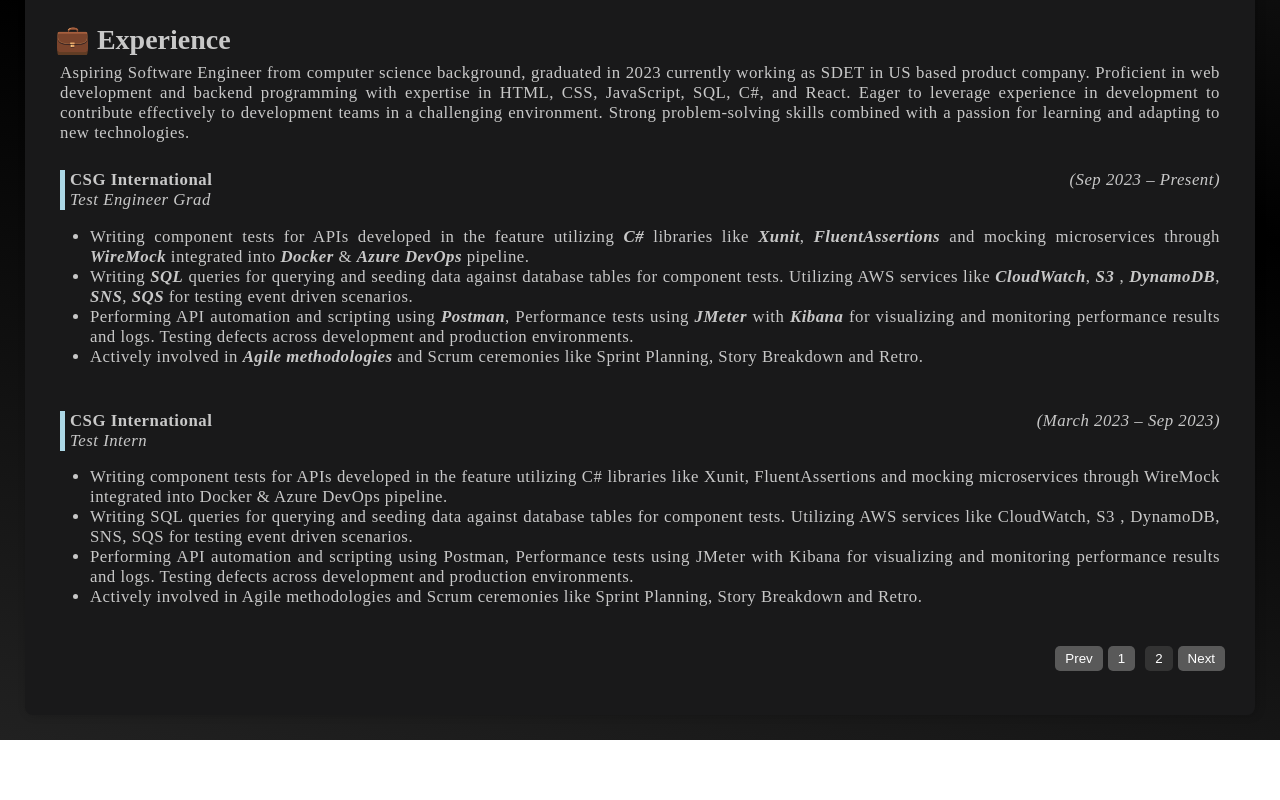
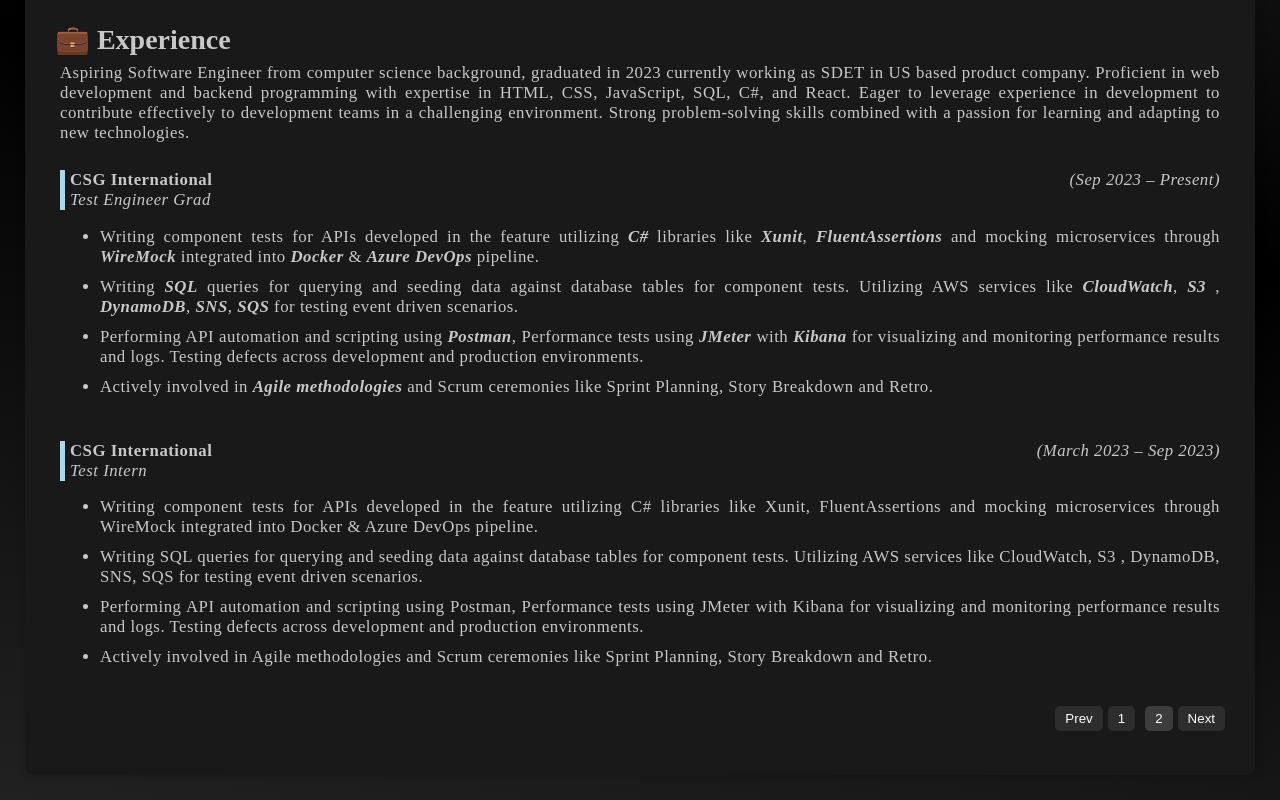
Before and after one commit to tejas-mn/react-portfolio, a React (Create React App) app in the folder my-portfolio/: page /experience in a window 1280 px wide. Shown: the part 569-1369 px from the top of the page. Before the commit the page ends 1309 px from the top, so only its background shows below. Built offline with nearby package versions, Linux system fonts and the light colour scheme; a web font is replaced by a local one.

Commit message:
css & imaage loader bug fix

```diff
--- a/my-portfolio/src/App.css
+++ b/my-portfolio/src/App.css
@@ -93,6 +93,10 @@ p {
   padding: 5px 10px;
   border-radius: 5px;
   cursor: pointer;
+}
+
+.page-btn:hover{
+  background-color: var(--btn-color-light-hover) !important;
 }
 
 li {
@@ -344,6 +348,10 @@ section>p {
     /* display: block; */
   }
 
+  .exp-ul{
+    padding-left: 30px !important;
+  }
+
   .right-nav {
     /*display: none;*/
     padding: 8px;
@@ -524,3 +532,7 @@ p {
 .project-title {
   margin-bottom: 10px !important;
 }
+
+.exp-list{
+  margin-block-end:10px;
+}
--- a/my-portfolio/src/components/About.js
+++ b/my-portfolio/src/components/About.js
@@ -30,7 +30,7 @@ function Education() {
             <p id={e.id}>
               <b>{e.title}</b>
               <i className="edu-timeline" style={{ float: "right" }}> ({e.timeline})</i>
-              <i style={{display:'block'}}>{e.desc}</i>
+              <i style={{ display: 'block' }}>{e.desc}</i>
             </p>
           </>
         ))}
--- a/my-portfolio/src/components/Experience.js
+++ b/my-portfolio/src/components/Experience.js
@@ -41,11 +41,9 @@ function ExperienceDetail({ e }) {
           <b>{e.company} </b> <i style={{ float: "right" }}> ({e.timeline})</i>
           <i style={{ display: 'block' }}>{e.title}</i>
         </div>
-        <ul style={{
-          paddingLeft: '30px'
-        }}>
+        <ul className="exp-ul">
           {e.desc.map((d) => (
-            <li className="auto-format">{d}</li>
+            <><li className="auto-format exp-list">{d}</li></>
           ))}
         </ul>
       </p>
--- a/my-portfolio/src/components/Pagination.js
+++ b/my-portfolio/src/components/Pagination.js
@@ -17,7 +17,8 @@ export const Pagination = () => {
       <button
         className="page-btn"
         style={{
-          backgroundColor: theme === "dark-theme" ? "rgb(89 89 89)" : "#f7f7f7",
+          backgroundColor:
+           'var(--btn-color-light)',
           color: theme === "dark-theme" ? "#fff" : "#333",
         }}
         onClick={prevPage}
@@ -32,13 +33,7 @@ export const Pagination = () => {
             className="page-btn"
             style={{
               backgroundColor:
-                currentPage === number
-                  ? theme === "dark-theme"
-                    ? "rgb(89 89 89)"
-                    : "#f7f7f7"
-                  : theme === "dark-theme"
-                  ? "#333"
-                  : "#fff",
+                currentPage === number ? ('var(--btn-color-light)'):'var(--btn-color-light-hover)',
               color: theme === "dark-theme" ? "#fff" : "#333",
             }}
             onClick={() => setCurrentPage(number)}
@@ -51,7 +46,8 @@ export const Pagination = () => {
       <button
         className="page-btn"
         style={{
-          backgroundColor: theme === "dark-theme" ? "rgb(89 89 89)" : "#f7f7f7",
+          backgroundColor:
+           'var(--btn-color-light)',
           color: theme === "dark-theme" ? "#fff" : "#333",
         }}
         onClick={nextPage}
--- a/my-portfolio/src/components/ProjectsGrid.js
+++ b/my-portfolio/src/components/ProjectsGrid.js
@@ -69,14 +69,8 @@ function ProjectsGrid({ isVisible }) {
                 borderRadius: "8px",
               }}
             >
-
-              {loading && <img src="https://media.tenor.com/On7kvXhzml4AAAAi/loading-gif.gif" alt="Loading..." style={{
-                height: '156px', scale: '0.5 !important'
-              }} />}
-
-              <img ref={imageRef} src={project.imageUrl} alt={project.title} style={{
-                height: '156px',
-                display: loading ? 'none' : 'block'
+            <img ref={imageRef} src={(!loading)?project.imageUrl:'https://media.tenor.com/On7kvXhzml4AAAAi/loading-gif.gif'} alt={project.title} style={{
+                height: '156px'
               }} />
             </div>
             <h3 className="pr-title">{project.title}</h3>
@@ -90,7 +84,6 @@ function ProjectsGrid({ isVisible }) {
     </>
   );
 }
-
 
 const styles = {
   tagContainer: {
```
